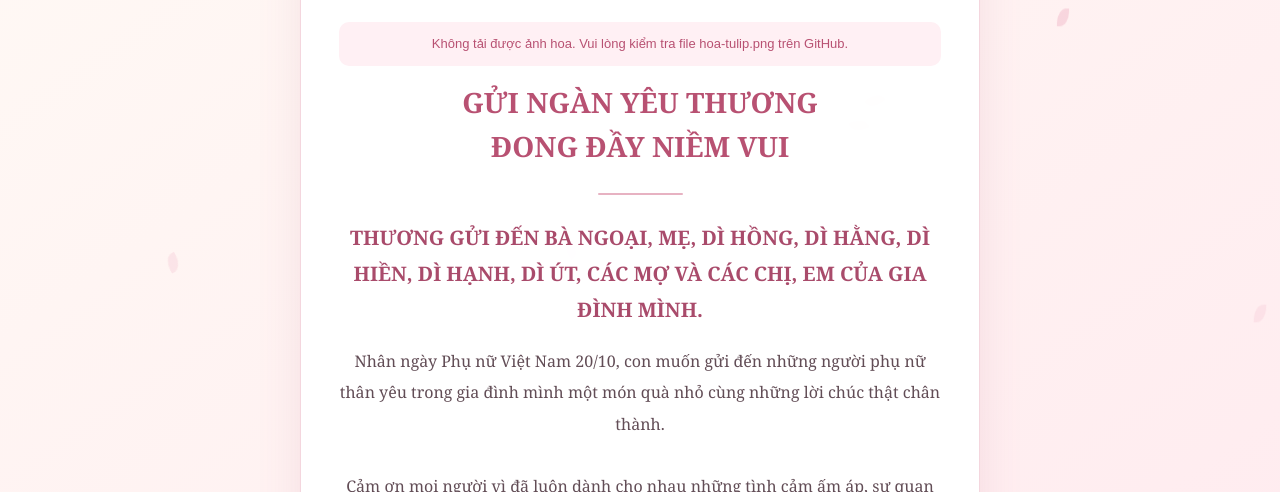
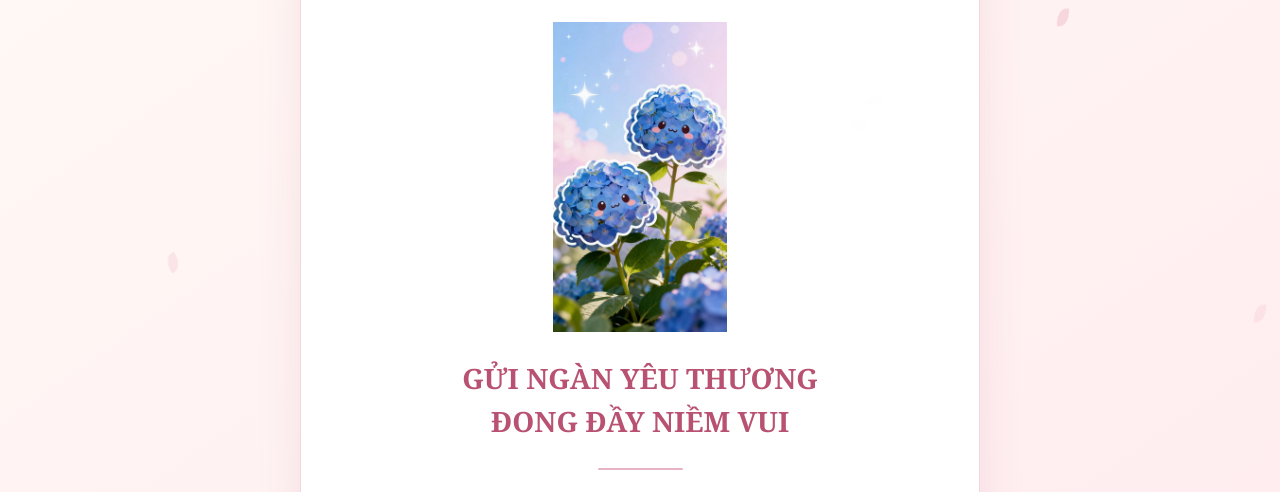
Before and after one commit to dennynguyen2003-design/thiep-20-10, a plain HTML site: page index.html in a window 1280 px wide. Shown: the part 256-748 px from the top of the page. Drawn offline with Linux system fonts and the light colour scheme.

Commit message:
Update index.html

```diff
--- a/index.html
+++ b/index.html
@@ -126,7 +126,7 @@
       letter-spacing: 2px;
     }
 
-    /* HÌNH ẢNH HOA */
+    /* HÌNH ẢNH HOA CẨM TÚ CẦU */
 
     .flower-image {
       display: block;
@@ -380,13 +380,13 @@
       NGÀY PHỤ NỮ VIỆT NAM
     </div>
 
-    <!-- ẢNH HOA -->
+    <!-- ẢNH HOA CẨM TÚ CẦU -->
 
     <img
       id="flowerImage"
       class="flower-image"
-      src="./hoa-tulip.png"
-      alt="Đóa hoa gửi tặng những người phụ nữ thân yêu"
+      src="./hoa-cam-tu-cau.jpg"
+      alt="Hoa cẩm tú cầu gửi tặng những người phụ nữ thân yêu"
     >
 
     <div
@@ -394,7 +394,7 @@
       id="imageError"
       role="status">
       Không tải được ảnh hoa.
-      Vui lòng kiểm tra file hoa-tulip.png
+      Vui lòng kiểm tra file hoa-cam-tu-cau.jpg
       trên GitHub.
     </div>
 
@@ -434,9 +434,7 @@
       và những nụ cười rạng rỡ.
     </p>
 
-    <!-- =====================================
-         1. LỜI CHÚC RIÊNG BÀ NGOẠI
-    ====================================== -->
+    <!-- LỜI CHÚC RIÊNG BÀ NGOẠI -->
 
     <section class="wish-section grandma">
 
@@ -479,9 +477,7 @@
 
     </section>
 
-    <!-- =====================================
-         2. MẸ, CÁC DÌ VÀ CÁC MỢ
-    ====================================== -->
+    <!-- MẸ, CÁC DÌ VÀ CÁC MỢ -->
 
     <section class="wish-section mother">
 
@@ -532,9 +528,7 @@
 
     </section>
 
-    <!-- =====================================
-         3. CÁC CHỊ EM TRONG GIA ĐÌNH
-    ====================================== -->
+    <!-- CÁC CHỊ EM TRONG GIA ĐÌNH -->
 
     <section class="wish-section sisters">
 
@@ -695,7 +689,7 @@
     });
 
     // ====================================
-    // KIỂM TRA ẢNH HOA
+    // KIỂM TRA ẢNH HOA CẨM TÚ CẦU
     // ====================================
 
     const flowerImage = document.getElementById(
```
